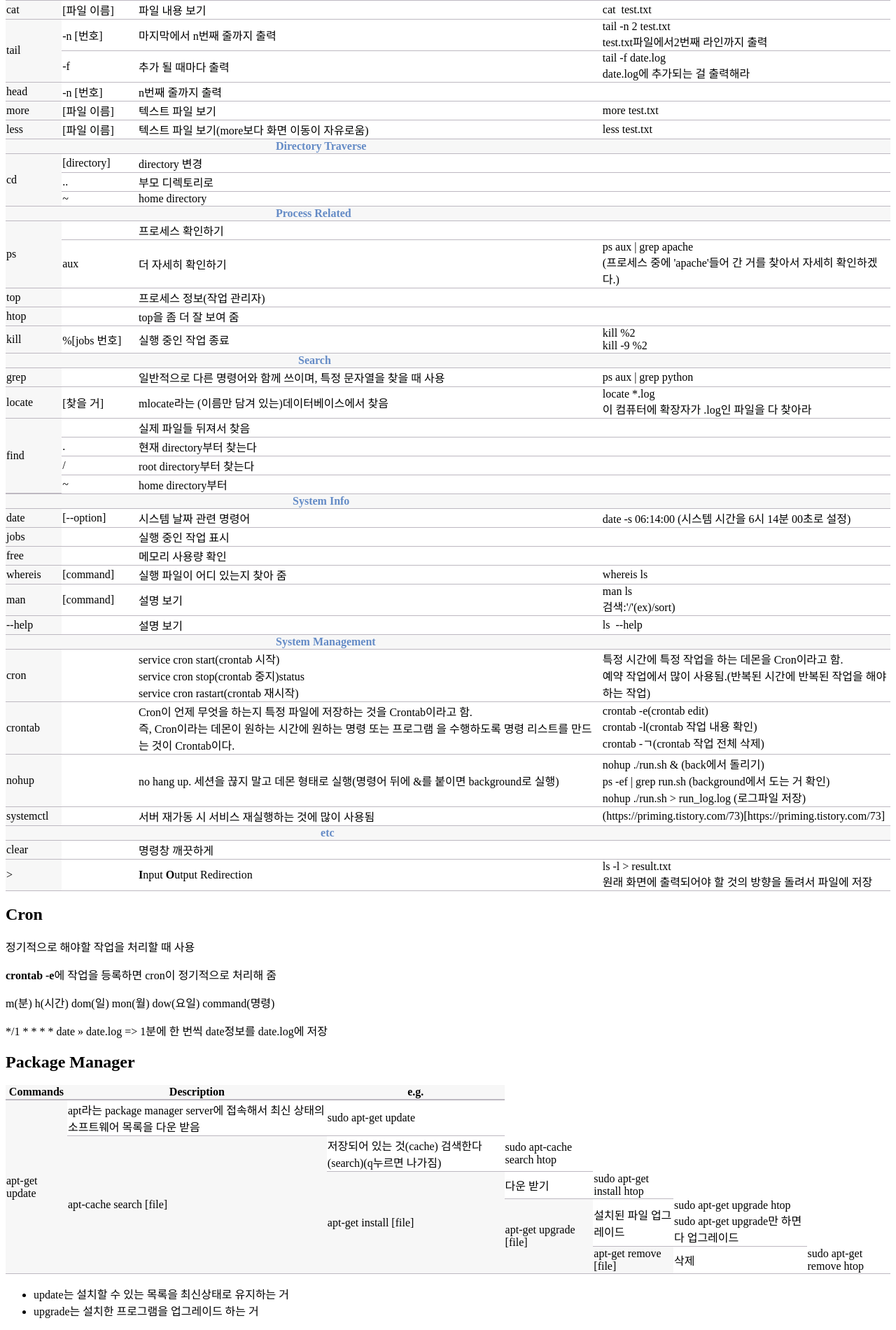
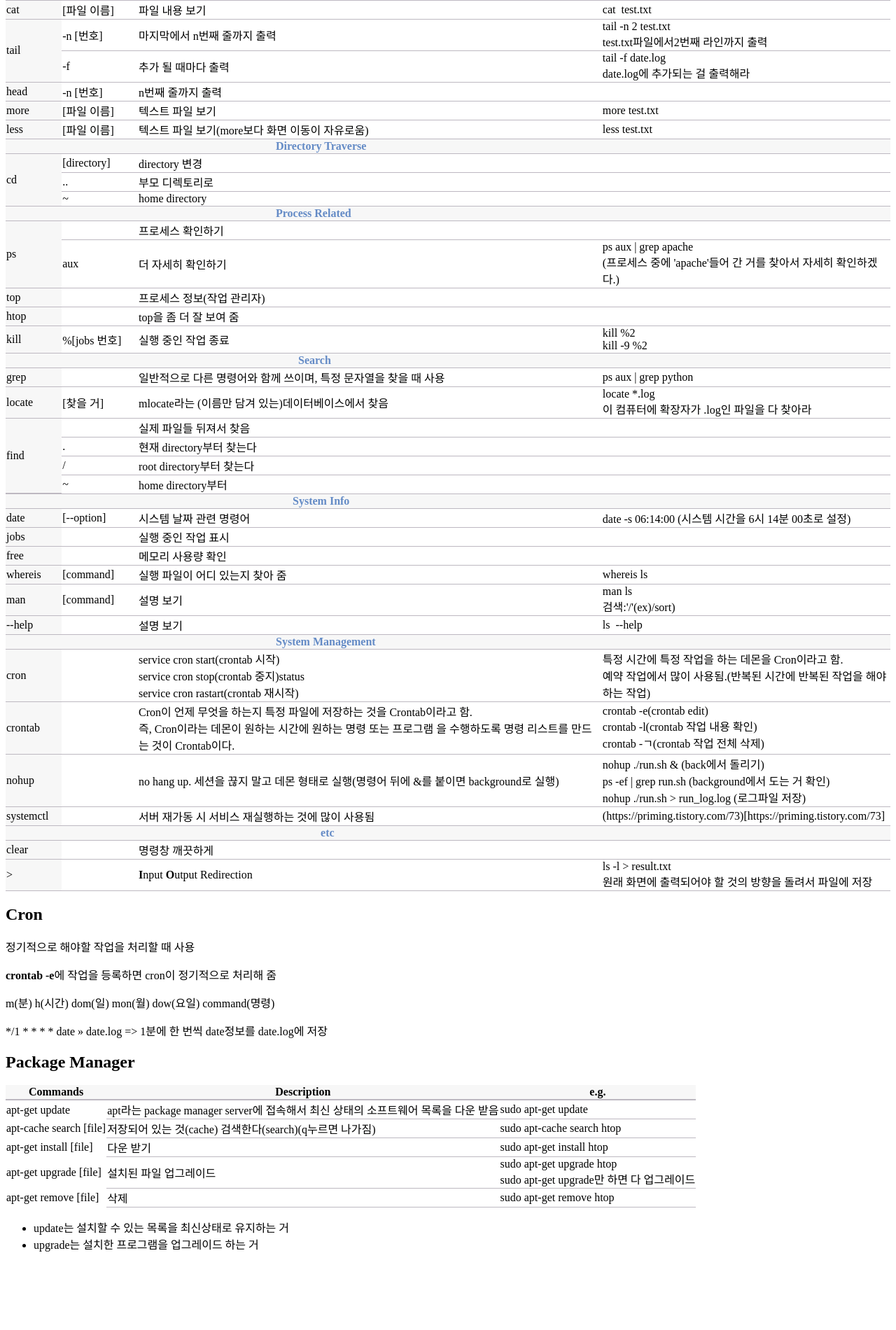
Before and after one commit to finddme/finddme.github.io, a Jekyll site: the page built from _posts/2022-01-12-Linux.md, in a window 1280 px wide. Shown: the part 772-2672 px from the top of the page at 70% size. Built offline with Jekyll 4.4.1, drawn with Linux system fonts in a browser that asks for light colours; after the commit the page ends 2577 px from its top, so only the background shows below that.

Commit message:
Update 2022-01-12-Linux.md

```diff
--- a/_posts/2022-01-12-Linux.md
+++ b/_posts/2022-01-12-Linux.md
@@ -135,11 +135,11 @@ m(분) h(시간) dom(일) mon(월) dow(요일) command(명령)
    <body>
      <table style="border-collapse:collapse">
        <tr><th class="line4" bgcolor="#F8F7F9">Commands</th><th class="line4">Description</th><th class="line4">e.g.</th></tr>
-       <tr><td class="line3" rowspan="5">apt-get update</td><td class="line">apt라는 package manager server에 접속해서 최신 상태의 소프트웨어 목록을 다운 받음</td><td class="line">sudo apt-get update</td></tr>
-       <tr><td class="line3" rowspan="5">apt-cache search [file]</td><td class="line">저장되어 있는 것(cache) 검색한다(search)(q누르면 나가짐)</td><td class="line">sudo apt-cache search htop</td></tr>
-       <tr><td class="line3" rowspan="5">apt-get install [file]</td><td class="line">다운 받기</td><td class="line">sudo apt-get install htop</td></tr>
-       <tr><td class="line3" rowspan="5">apt-get upgrade [file]</td><td class="line">설치된 파일 업그레이드</td><td class="line">sudo apt-get upgrade htop<br>sudo apt-get upgrade만 하면 다 업그레이드</td></tr>
-       <tr><td class="line3" rowspan="5">apt-get remove [file]</td><td class="line">삭제</td><td class="line">sudo apt-get remove htop</td></tr>
+       <tr><td class="line1" rowspan="1">apt-get update</td><td class="line">apt라는 package manager server에 접속해서 최신 상태의 소프트웨어 목록을 다운 받음</td><td class="line">sudo apt-get update</td></tr>
+       <tr><td class="line1" rowspan="1">apt-cache search [file]</td><td class="line">저장되어 있는 것(cache) 검색한다(search)(q누르면 나가짐)</td><td class="line">sudo apt-cache search htop</td></tr>
+       <tr><td class="line1" rowspan="1">apt-get install [file]</td><td class="line">다운 받기</td><td class="line">sudo apt-get install htop</td></tr>
+       <tr><td class="line1" rowspan="1">apt-get upgrade [file]</td><td class="line">설치된 파일 업그레이드</td><td class="line">sudo apt-get upgrade htop<br>sudo apt-get upgrade만 하면 다 업그레이드</td></tr>
+       <tr><td class="line1" rowspan="1">apt-get remove [file]</td><td class="line">삭제</td><td class="line">sudo apt-get remove htop</td></tr>
     </table>
   </body>
  </html>
```
